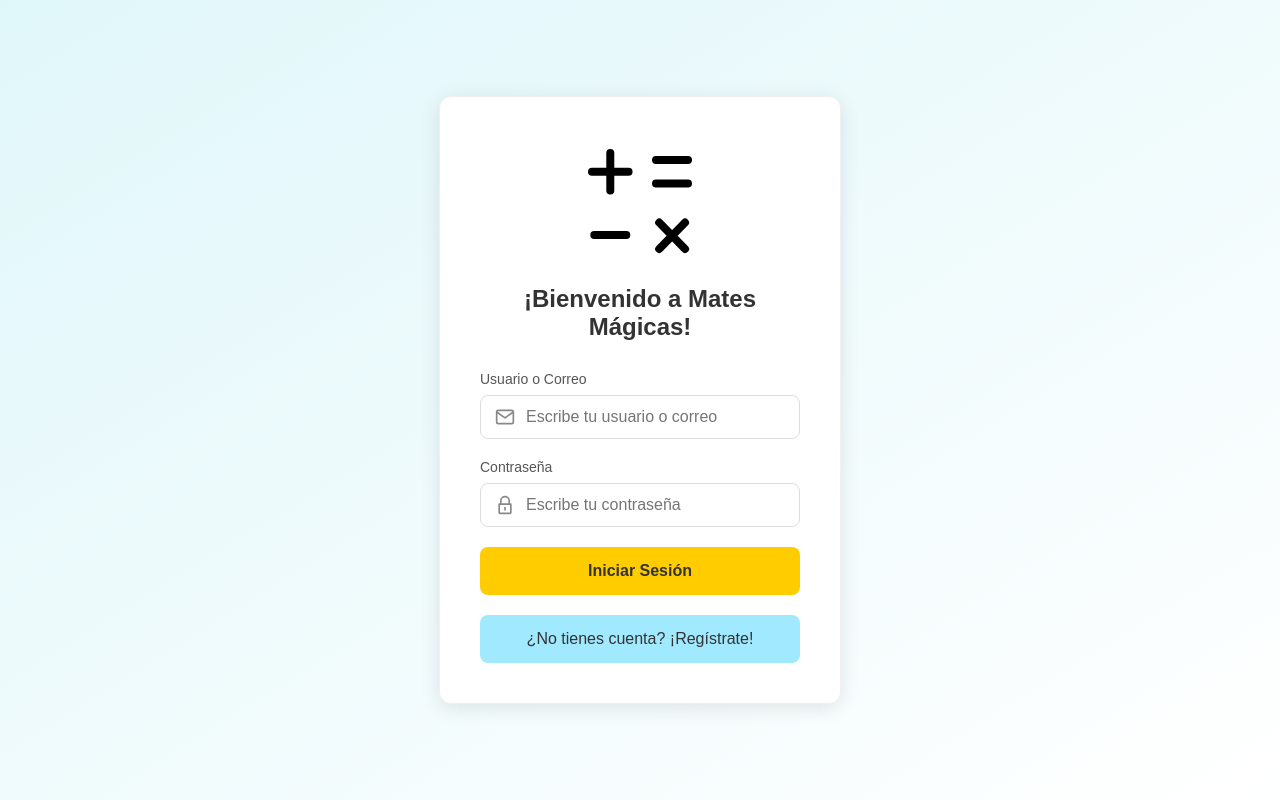
After one commit to fbennassar/programacion-web, a PHP site: page /login.php in a window 1280 px wide. The commit adds this page. Run offline with PHP 8.4, Linux system fonts and the light colour scheme.

Commit message:
add: implement login page with styling and redirection

```diff
--- /dev/null
+++ b/css/style.css
@@ -0,0 +1,90 @@
+body {
+    margin: 0;
+    font-family: Arial, sans-serif;
+    background: linear-gradient(to bottom right, #e0f7fa, #ffffff);
+    display: flex;
+    justify-content: center;
+    align-items: center;
+    height: 100vh;
+}
+.login-container {
+    background-color: white;
+    padding: 40px;
+    border-radius: 12px;
+    box-shadow: 0 4px 20px rgba(0, 0, 0, 0.1);
+    text-align: center;
+    width: 320px;
+    border: 1px solid #f0f0f0;
+}
+.login-container img {
+    width: 80px;
+    height: 80px;
+    margin-bottom: 20px;
+}
+.login-container h1 {
+    color: #333;
+    font-size: 24px;
+    margin-bottom: 30px;
+}
+.input-group {
+    margin-bottom: 20px;
+    text-align: left;
+}
+.input-group label {
+    display: block;
+    color: #555;
+    margin-bottom: 8px;
+    font-size: 14px;
+}
+.input-wrapper {
+    position: relative;
+}
+.input-wrapper svg {
+    position: absolute;
+    left: 15px;
+    top: 50%;
+    transform: translateY(-50%);
+    color: #888;
+}
+.input-wrapper input {
+    width: 100%;
+    padding: 12px 12px 12px 45px;
+    border: 1px solid #ddd;
+    border-radius: 8px;
+    box-sizing: border-box;
+    font-size: 16px;
+}
+.forgot-password {
+    display: block;
+    margin-top: -10px;
+    margin-bottom: 20px;
+    font-size: 12px;
+    color: #007bff;
+    text-decoration: none;
+}
+.forgot-password:hover {
+    text-decoration: underline;
+}
+.login-btn {
+    width: 100%;
+    padding: 15px;
+    border: none;
+    border-radius: 8px;
+    background-color: #ffcc00;
+    color: #333;
+    font-size: 16px;
+    font-weight: bold;
+    cursor: pointer;
+    margin-bottom: 20px;
+}
+.register-link {
+    padding: 15px;
+    border: none;
+    border-radius: 8px;
+    background-color: #a0e9ff;
+    color: #333;
+    font-size: 16px;
+    cursor: pointer;
+    display: block;
+    text-decoration: none;
+}
--- /dev/null
+++ b/js/main.js
@@ -0,0 +1 @@
+// main.js for future javascript code
--- /dev/null
+++ b/login.php
@@ -0,0 +1,51 @@
+<!DOCTYPE html>
+<html lang="es">
+
+<head>
+    <meta charset="UTF-8">
+    <meta name="viewport" content="width=device-width, initial-scale=1.0">
+    <title>Login - Mates Mágicas</title>
+    <link rel="stylesheet" href="css/style.css">
+</head>
+
+<body>
+
+    <div class="login-container">
+        <svg xmlns="http://www.w3.org/2000/svg" width="128" height="128" viewBox="0 0 24 24">
+            <path fill="none" stroke="currentColor" stroke-linecap="round" stroke-linejoin="round"
+            stroke-width="1.5"
+            d="M3.429 18.366h6M15 8.707h6m-6-4.39h6M3 6.512h3.429m0 0h3.428m-3.428
+            0V3m0 3.512v3.512M15.6 21l2.425-2.484m0 0l2.424-2.483m-2.424 2.483L15.6 16.033m2.425 2.483L20.449 21" />
+        </svg>
+        <h1>¡Bienvenido a Mates Mágicas!</h1>
+        <form>
+            <div class="input-group">
+                <label for="username">Usuario o Correo</label>
+                <div class="input-wrapper">
+                    <svg width="20" height="20" viewBox="0 0 24 24" fill="none" xmlns="http://www.w3.org/2000/svg">
+                        <path d="M4 4H20C21.1 4 22 4.9 22 6V18C22 19.1 21.1 20 20 20H4C2.9 20 2 19.1 2 18V6C2 4.9 2.9 4 4 4Z" stroke="#888" stroke-width="2" stroke-linecap="round" stroke-linejoin="round" />
+                        <path d="M22 6L12 13L2 6" stroke="#888" stroke-width="2" stroke-linecap="round" stroke-linejoin="round" />
+                    </svg>
+                    <input type="text" id="username" name="username" placeholder="Escribe tu usuario o correo">
+                </div>
+            </div>
+            <div class="input-group">
+                <label for="password">Contraseña</label>
+                <div class="input-wrapper">
+                    <svg width="20" height="20" viewBox="0 0 24 24" fill="none" xmlns="http://www.w3.org/2000/svg">
+                        <path d="M7 11V7C7 4.23858 9.23858 2 12 2C14.7614 2 17 4.23858 17 7V11" stroke="#888" stroke-width="2" stroke-linecap="round" stroke-linejoin="round" />
+                        <path d="M5 11H19V21C19 21.5523 18.5523 22 18 22H6C5.44772 22 5 21.5523 5 21V11Z" stroke="#888" stroke-width="2" stroke-linecap="round" stroke-linejoin="round" />
+                        <path d="M12 15V18" stroke="#888" stroke-width="2" stroke-linecap="round" stroke-linejoin="round" />
+                    </svg>
+                    <input type="password" id="password" name="password" placeholder="Escribe tu contraseña">
+                </div>
+            </div>
+            <button type="submit" class="login-btn">Iniciar Sesión</button>
+            <a href="#" class="register-link">¿No tienes cuenta? ¡Regístrate!</a>
+        </form>
+    </div>
+
+    <script src="js/main.js"></script>
+</body>
+
+</html>
```
Also changed, not shown: index.php (+4 -11 lines).
